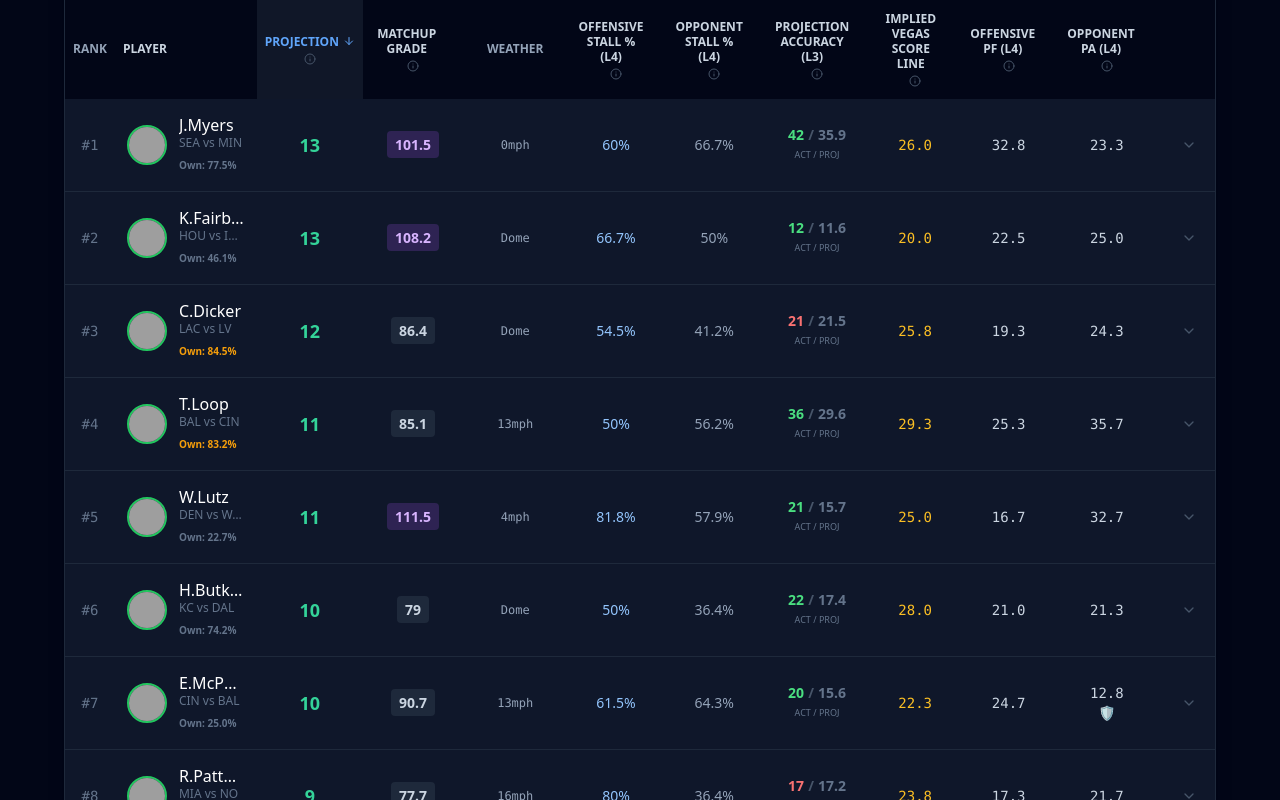
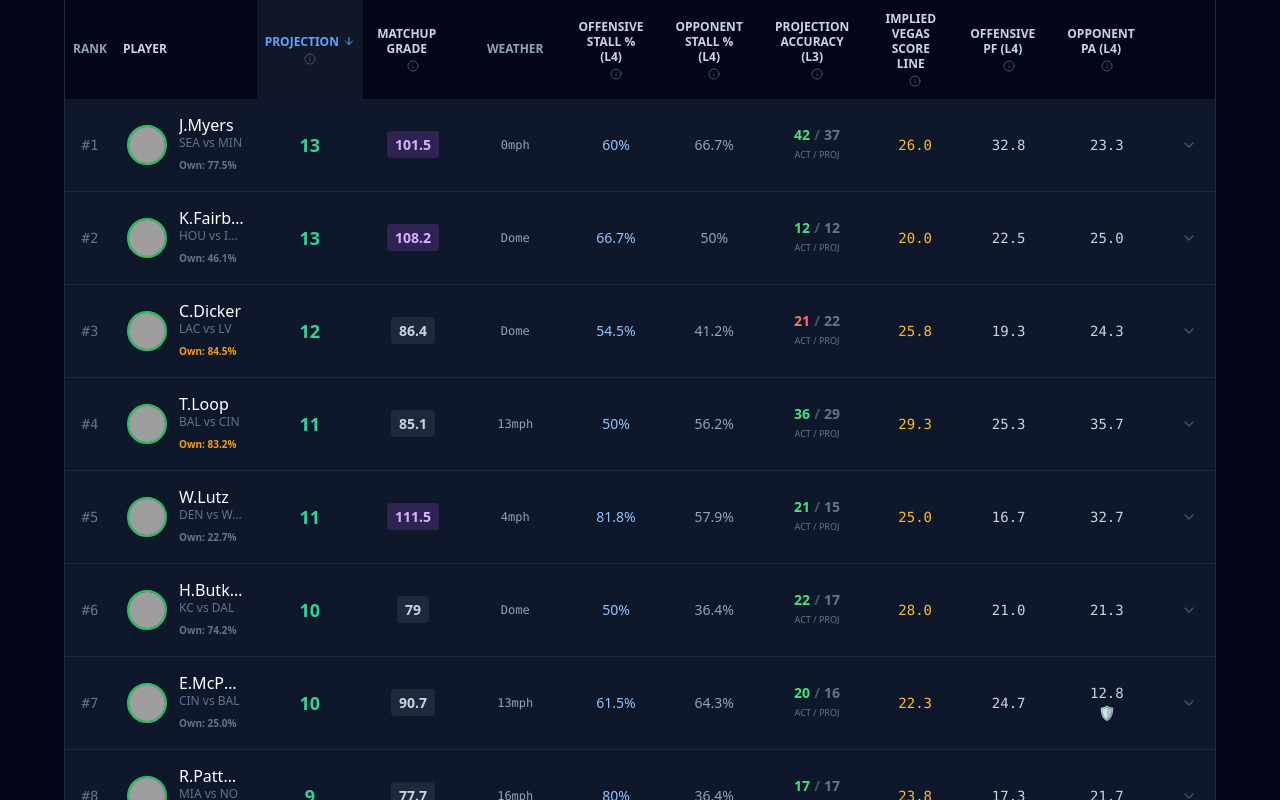
Before and after one commit to CalebUK/kicker-genius-app, a React (Vite) app: page / in a window 1280 px wide. Shown: the part 280-1080 px from the top of the page. Built offline with nearby package versions, Linux system fonts and the light colour scheme; grey boxes are pictures that could not be loaded; the HTML template or start-up script is replaced by a standard one.

Commit message:
Deepdive enhancements

```diff
--- a/src/App.jsx
+++ b/src/App.jsx
@@ -182,7 +182,7 @@ const PlayerCell = ({ player, subtext }) => {
                 }
             }}
           />
-          {statusText !== 'Healthy' && statusText !== '' && (
+          {statusText !== '' && (
              <div className="absolute bottom-full left-1/2 -translate-x-1/2 mb-2 w-48 p-2 bg-slate-900 border border-slate-700 rounded text-xs opacity-0 group-hover:opacity-100 z-50 shadow-xl pointer-events-none">
                 {/* 3-FOLD DISPLAY */}
                 {match ? (
@@ -214,8 +214,11 @@ const MathCard = ({ player, leagueAvgs, week }) => {
   if (!player) return null;
 
   // --- ROUNDED TREND LOGIC ---
-  const l3_proj = Math.round(player.history?.l3_proj || 0);
-  const l3_diff = (player.history?.l3_actual || 0) - l3_proj;
+  // Use the pre-calculated rounded sums if available, otherwise fallback
+  const l3_proj = player.l3_proj_sum !== undefined ? player.l3_proj_sum : Math.round(player.history?.l3_proj || 0);
+  const l3_act = player.l3_act_sum !== undefined ? player.l3_act_sum : (player.history?.l3_actual || 0);
+
+  const l3_diff = l3_act - l3_proj;
 
   let trendColor = "text-slate-500";
   let trendSign = "";
@@ -443,7 +446,7 @@ const App = () => {
   };
 
   if (loading) return <div className="min-h-screen bg-slate-950 flex flex-col items-center justify-center text-white"><Loader2 className="w-10 h-10 animate-spin text-blue-500 mb-4" /><p>Loading...</p></div>;
-  if (error || !data) return <div className="min-h-screen bg-slate-950 flex flex-col items-center justify-center text-white p-8 text-center"><AlertTriangle className="w-12 h-12 text-red-500 mb-4" /><h2 className="text-xl font-bold mb-2">Data Not Found</h2><p className="text-slate-400 mb-6">{error}</p><p className="text-sm text-slate-600">Check /public/kicker_data.json</p></div>;
+  if (error || !data) return <div className="min-h-screen bg-slate-950 flex flex-col items-center justify-center text-white p-8 text-center"><AlertTriangle className="w-12 h-12 text-red-500 mb-4" /><h2 className="text-xl font-bold mb-2">Data Not Found</h2><p className="text-slate-400 mb-6">{error}</p><p className="text-sm text-slate-600">Check /public/kicker_data.json on GitHub.</p></div>;
 
   const { rankings, ytd, injuries, meta } = data;
   const leagueAvgs = meta?.league_avgs || {};
@@ -453,7 +456,19 @@ const App = () => {
      const ytdPts = calcFPts(pWithVegas);
      const pWithYtd = { ...pWithVegas, fpts_ytd: ytdPts };
      const proj = calcProj(pWithYtd, p.grade);
-     return { ...pWithYtd, proj: parseFloat(proj), acc_diff: (p.history?.l3_actual||0) - (p.history?.l3_proj||0) };
+
+     // NEW LOGIC: Recalculate L3 sums based on rounded weekly values
+     const l3_games = p.history?.l3_games || [];
+     const l3_proj_sum = l3_games.reduce((acc, g) => acc + Math.round(g.proj), 0);
+     const l3_act_sum = l3_games.reduce((acc, g) => acc + g.act, 0); // Actuals are ints
+
+     return {
+        ...pWithYtd,
+        proj: parseFloat(proj),
+        l3_proj_sum,
+        l3_act_sum,
+        acc_diff: l3_act_sum - l3_proj_sum
+     };
   })
   .filter(p => p.proj > 0);
 
@@ -486,6 +501,7 @@ const App = () => {
       const pts = calcFPts(p);
       const pct = (p.fg_att > 0 ? (p.fg_made / p.fg_att * 100).toFixed(1) : '0.0');
       const longMakes = (p.fg_50_59 || 0) + (p.fg_60_plus || 0);
+
       return {
           ...p,
           fpts: pts,
@@ -552,6 +568,7 @@ const App = () => {
   return (
     <div className="min-h-screen bg-slate-950 text-slate-200 font-sans p-4 md:p-8">
       <div className="max-w-6xl mx-auto">
+        {/* Header */}
         <div className="mb-8 flex flex-col md:flex-row md:items-center justify-between gap-4">
           <div>
             <div className="flex items-center gap-3 mb-2">
@@ -669,10 +686,10 @@ const App = () => {
                         <td className="px-6 py-4 text-center text-slate-400">{row.def_stall_rate}%</td>
 
                         <td className="px-6 py-4 text-center">
-                           <div className={`text-sm font-bold whitespace-nowrap flex justify-center ${row.history?.l3_actual >= row.history?.l3_proj ? 'text-green-400' : 'text-red-400'}`}>
-                             <span>{row.history?.l3_actual || 0}</span>
+                           <div className={`text-sm font-bold whitespace-nowrap flex justify-center ${row.l3_act_sum >= row.l3_proj_sum ? 'text-green-400' : 'text-red-400'}`}>
+                             <span>{row.l3_act_sum}</span>
                              <span className="mx-1 text-slate-600">/</span>
-                             <span className="text-slate-500">{row.history?.l3_proj || 0}</span>
+                             <span className="text-slate-500">{row.l3_proj_sum}</span>
                            </div>
                            <div className="text-[9px] text-slate-500 uppercase">Act / Proj</div>
                         </td>
@@ -824,6 +841,7 @@ const App = () => {
           </div>
         )}
       </div>
+      {/* <Analytics /> */}
     </div>
   );
 };
```
